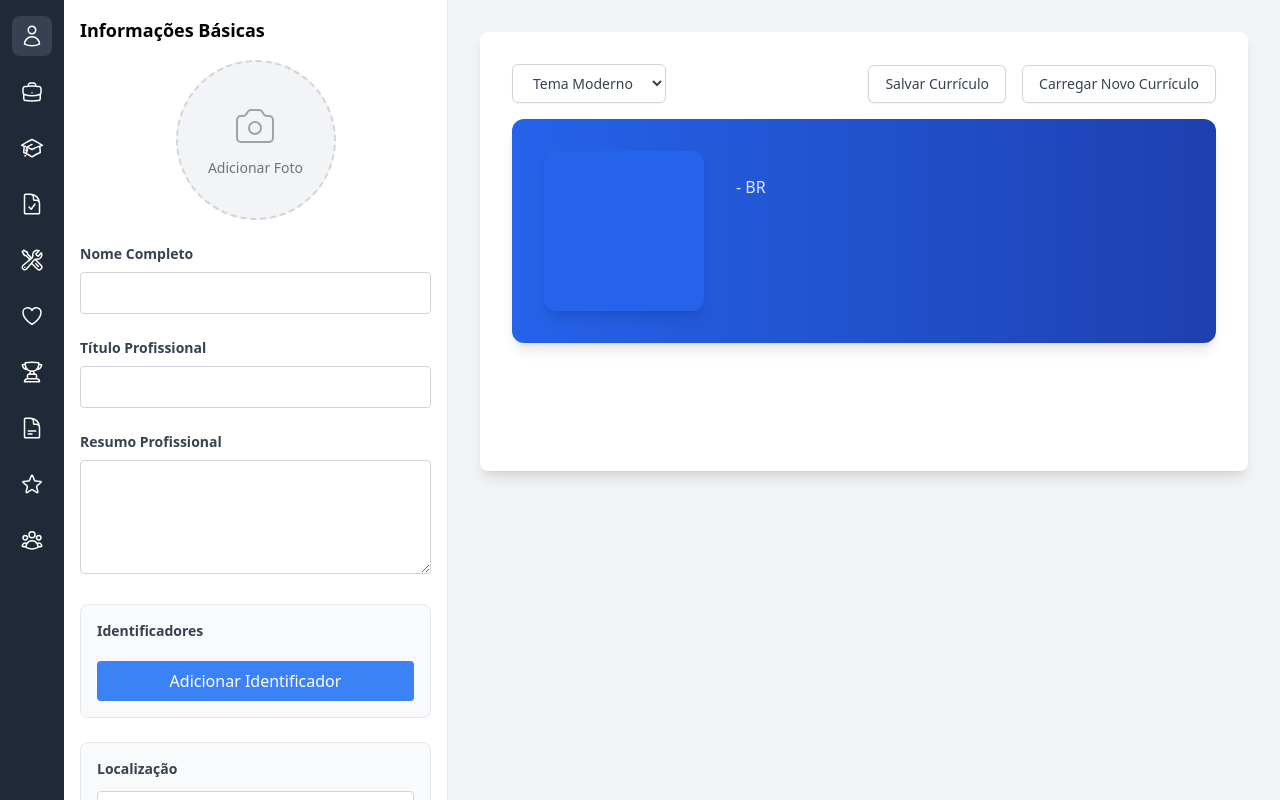
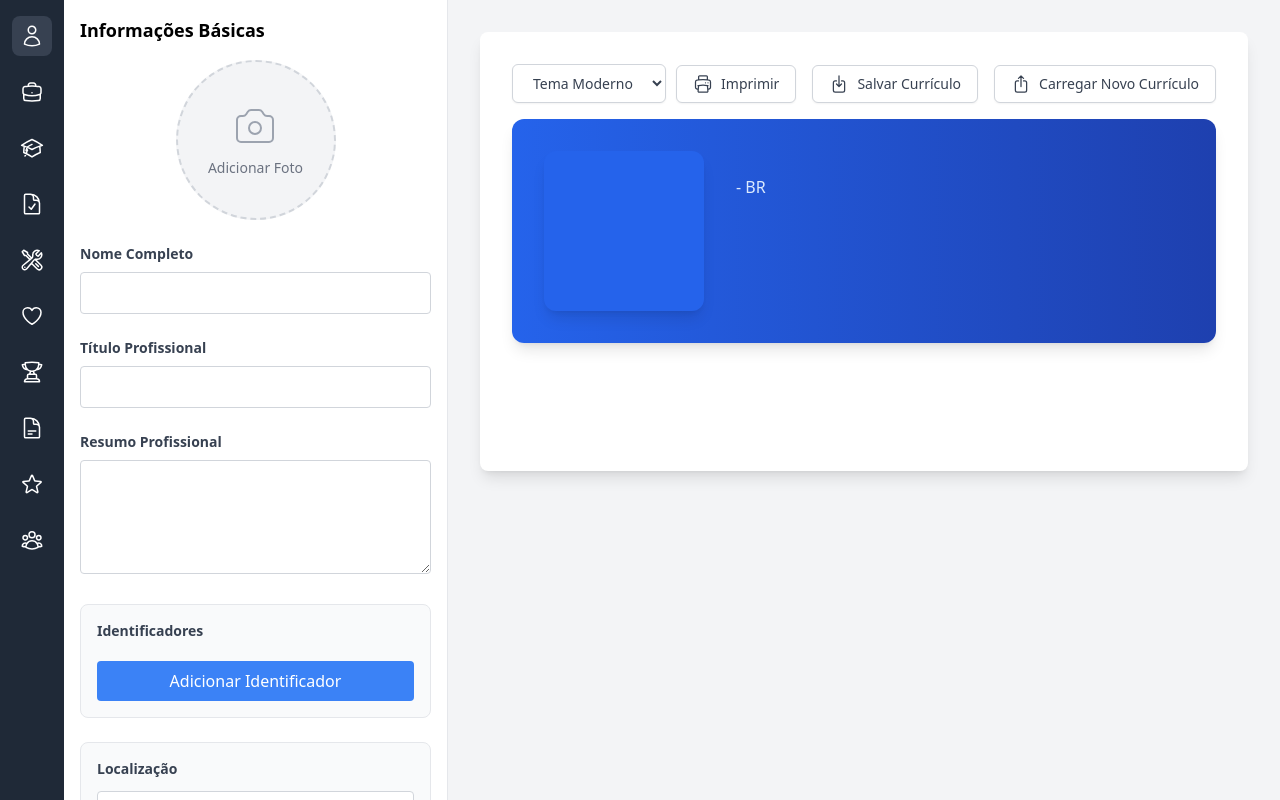
Before and after one commit to horaciosdev/open-curriculum-reader, a Nuxt app: page / in a window 1280 px wide. Both pictures are taken after a click on the button "Criar Novo". Built offline with nearby package versions, Linux system fonts and the light colour scheme.

Commit message:
feat: add print functionality and styles for curriculum preview

```diff
--- a/app.vue
+++ b/app.vue
@@ -32,12 +32,19 @@
                 </option>
               </select>
               <div class="flex space-x-4">
+                <button @click="printCurriculum"
+                  class="inline-flex items-center px-4 py-2 border border-gray-300 rounded-md shadow-sm text-sm font-medium text-gray-700 bg-white hover:bg-gray-50">
+                  <PrinterIcon class="mr-2 h-5 w-5" />
+                  Imprimir
+                </button>
                 <button @click="saveCurriculum"
                   class="inline-flex items-center px-4 py-2 border border-gray-300 rounded-md shadow-sm text-sm font-medium text-gray-700 bg-white hover:bg-gray-50">
+                  <ArrowDownOnSquareIcon class="mr-2 h-5 w-5" />
                   Salvar Currículo
                 </button>
                 <button @click="openFileInput"
                   class="inline-flex items-center px-4 py-2 border border-gray-300 rounded-md shadow-sm text-sm font-medium text-gray-700 bg-white hover:bg-gray-50">
+                  <ArrowUpOnSquareIcon class="mr-2 h-5 w-5" />
                   Carregar Novo Currículo
                 </button>
                 <input ref="fileInput" type="file" accept=".curriculum" class="hidden" @change="handleFileUpload">
@@ -82,7 +89,10 @@
   TrophyIcon,
   DocumentTextIcon,
   StarIcon,
-  UserGroupIcon
+  UserGroupIcon,
+  ArrowUpOnSquareIcon,
+  ArrowDownOnSquareIcon,
+  PrinterIcon
 } from '@heroicons/vue/24/outline'
 import type { Curriculum } from '~/types/curriculum'
 
@@ -219,4 +229,8 @@
   // Limpar o objeto URL
   URL.revokeObjectURL(url)
 }
+
+const printCurriculum = () => {
+  window.print()
+}
 </script>
--- /dev/null
+++ b/assets/css/print.css
@@ -0,0 +1,58 @@
+/* Estilos para impressão */
+@media print {
+    /* Reset geral para impressão */
+    @page {
+      size: A4;
+      margin: 10mm;
+    }
+
+    /* Esconder elementos da interface */
+    header, nav, footer, .sidebar, .toolbar, button, select, input {
+      display: none !important;
+    }
+
+    /* Garantir que o currículo seja visível */
+    body {
+      background: white !important;
+      font-size: 12pt;
+    }
+
+    /* Garantir que as cores sejam impressas corretamente */
+    * {
+      -webkit-print-color-adjust: exact !important;
+      print-color-adjust: exact !important;
+      color-adjust: exact !important;
+    }
+
+    /* Evita que o conteúdo seja cortado */
+    .curriculum-preview {
+      width: 100% !important;
+      max-width: 100% !important;
+      box-shadow: none !important;
+      padding: 0 !important;
+      margin: 0 !important;
+      position: absolute !important;
+      top: 0 !important;
+      left: 0 !important;
+    }
+
+    /* Ajustar links para mostrar o URL na impressão */
+    a[href]:after {
+      content: " (" attr(href) ")";
+    }
+
+    /* Adicionar quebra de página entre seções principais se necessário */
+    h2 {
+      page-break-before: auto;
+    }
+
+    /* Evita quebras de páginas inadequadas */
+    h2, h3, h4 {
+      page-break-after: avoid;
+    }
+
+    /* Evitar quebras indesejadas em elementos de um mesmo grupo */
+    ul, ol, li, p {
+      page-break-inside: avoid;
+    }
+  }
--- a/components/CurriculumPreview.vue
+++ b/components/CurriculumPreview.vue
@@ -1,5 +1,5 @@
 <template>
-  <div>
+  <div class="curriculum-preview bg-white">
     <component :is="currentTheme" :curriculum="curriculum" :key="curriculumHash" />
   </div>
 </template>
--- a/nuxt.config.ts
+++ b/nuxt.config.ts
@@ -3,6 +3,7 @@
   compatibilityDate: '2024-04-03',
   devtools: { enabled: false },
   modules: ['@nuxtjs/tailwindcss'],
+  css: ['@/assets/css/print.css'],
   app: {
     head: {
       title: 'Editor de Currículo',
--- a/package.json
+++ b/package.json
@@ -10,11 +10,11 @@
     "postinstall": "nuxt prepare"
   },
   "dependencies": {
-    "nuxt": "^3.13.2",
+    "@heroicons/vue": "^2.1.1",
     "@nuxtjs/tailwindcss": "^6.11.4",
-    "@heroicons/vue": "^2.1.1",
     "@vueuse/core": "^10.9.0",
     "ajv": "^8.12.0",
+    "nuxt": "^3.13.2",
     "vue-json-pretty": "^2.3.0"
   }
 }
```
